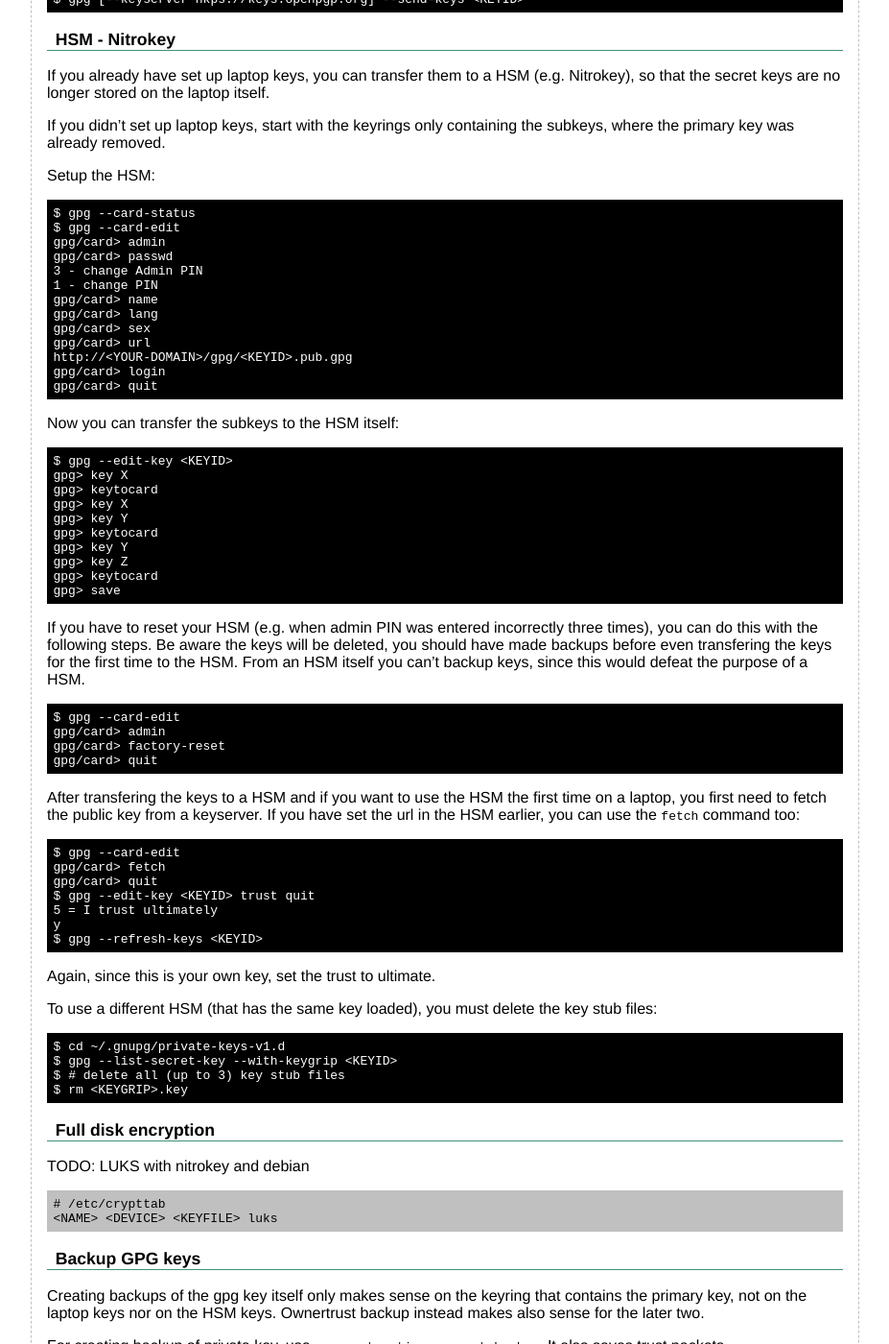
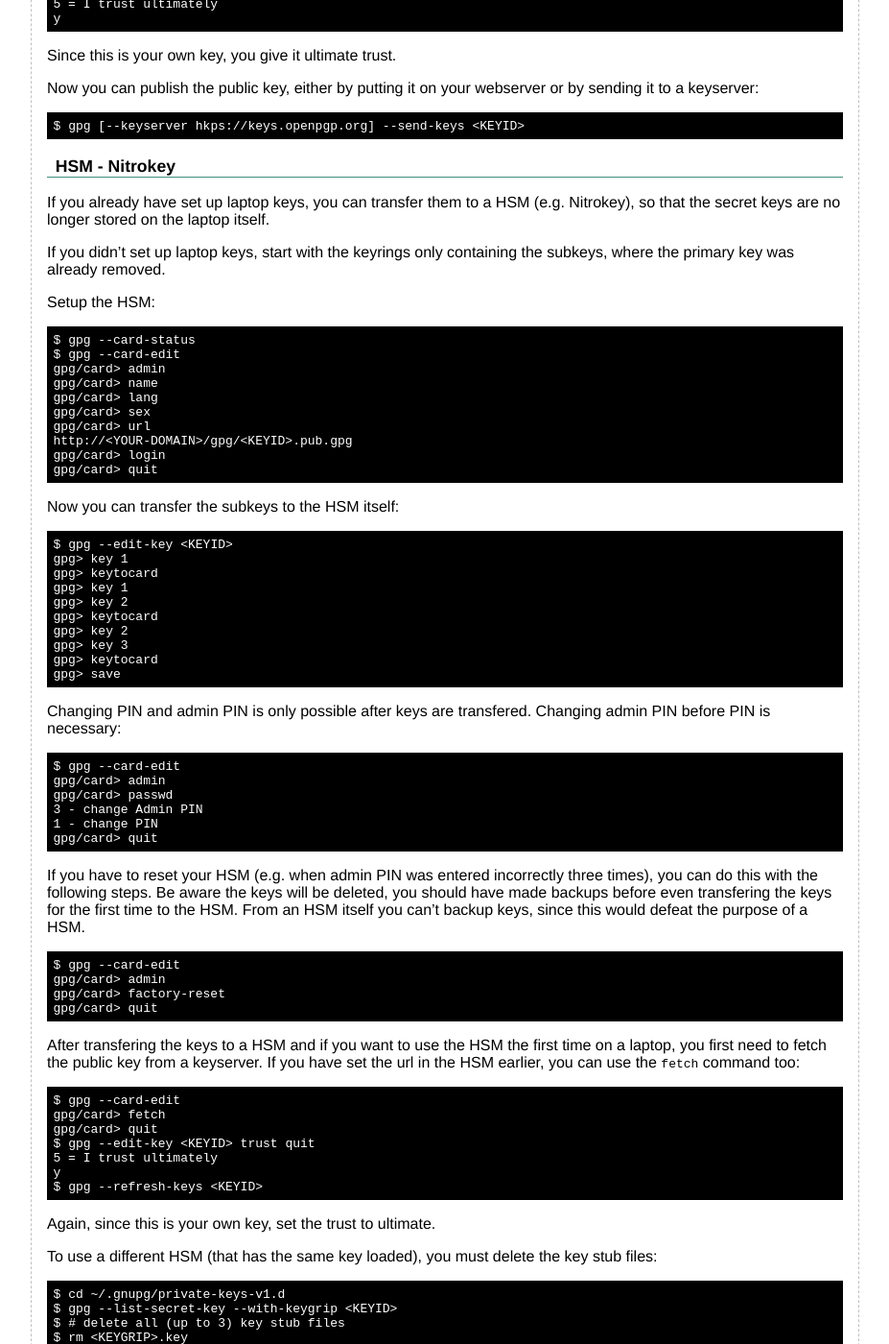
Before and after one commit to flyinggreenfrog/flyinggreenfrog.github.io, a Jekyll site: the page built from knowledgebase/gpg.md, in a window 1280 px wide and 1400 px high, scrolled down 9441 px. Shown: the whole window at 96% size, without its empty margins (176-1103 px from the left). Built offline with Jekyll 4.4.1, drawn with Linux system fonts in a browser that asks for light colours; some of the changed text lies outside the part shown.

Commit message:
Worked on knowledgebase gpg.

````diff
--- a/knowledgebase/gpg.md
+++ b/knowledgebase/gpg.md
@@ -209,6 +209,18 @@ $ gpg --export-ssh-key <KEYID>|<MAIL> \
   | ssh <HOST> "mkdir -pv ~/.ssh && cat >> ~/.ssh/authorized_keys"
 ```
 
+Remove ssh keys from gpg-agent:
+
+```console
+$ gpg-connect-agent
+> KEYINFO --ssh-list --ssh-fpr
+S KEYINFO <KEYID> D - - - P <FINGERPRINT> - S
+> DELETE_KEY <KEYID>
+OK
+> BYE
+OK closing connection
+```
+
 ## gpg2
 
 ### Executables
@@ -646,15 +652,27 @@ Now you can transfer the subkeys to the HSM itself:
 
 ```console
 $ gpg --edit-key <KEYID>
-gpg> key X
+gpg> key 1
 gpg> keytocard
-gpg> key X
-gpg> key Y
+gpg> key 1
+gpg> key 2
 gpg> keytocard
-gpg> key Y
-gpg> key Z
+gpg> key 2
+gpg> key 3
 gpg> keytocard
 gpg> save
+```
+
+Changing PIN and admin PIN is only possible after keys are transfered. Changing
+admin PIN before PIN is necessary:
+
+```console
+$ gpg --card-edit
+gpg/card> admin
+gpg/card> passwd
+3 - change Admin PIN
+1 - change PIN
+gpg/card> quit
 ```
 
 If you have to reset your HSM (e.g. when admin PIN was entered incorrectly
````
Also changed, not shown: other parts of knowledgebase/gpg.md (+1 -7 lines).
